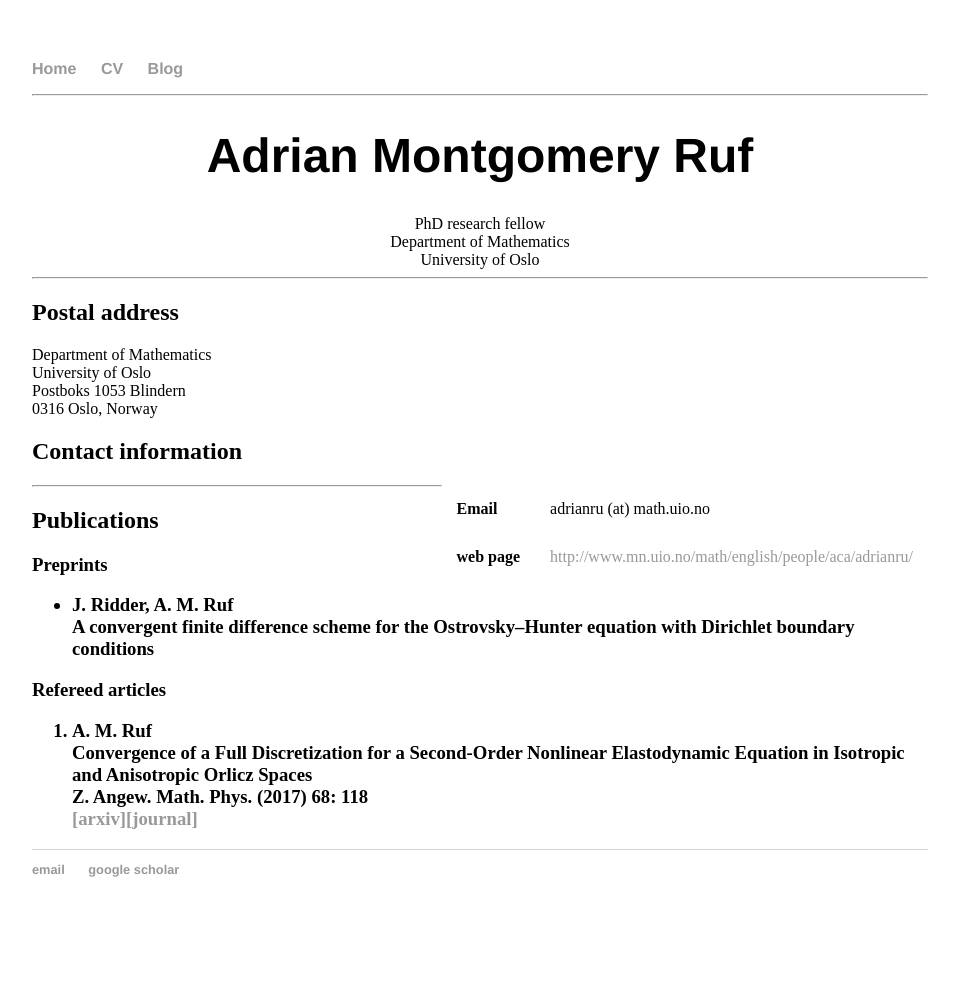
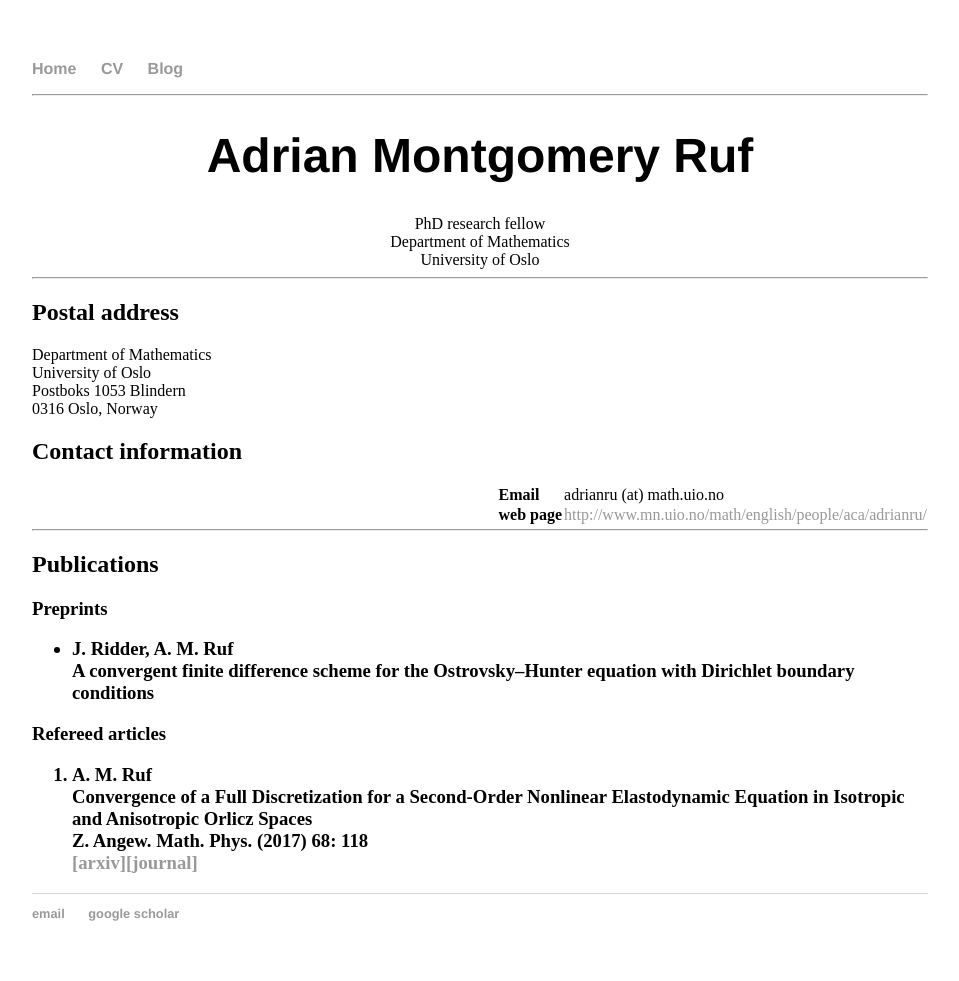
Before and after one commit to adrianmruf/adrianmruf.github.io, a Jekyll site: the page built from index.html, in a window 1280 px wide. Shown: the whole page, without its empty margins (160-1119 px from the left). Built offline with Jekyll 4.4.1, drawn with Linux system fonts in a browser that asks for light colours; before the commit the page ends 937 px from its top, so only the background shows below that.

Commit message:
Update index.html

```diff
--- a/index.html
+++ b/index.html
@@ -23,9 +23,6 @@
 table, th, td {
     border-collapse: collapse;
 }
-th, td {
-    padding: 15px;
-}
 th {
     text-align: left;
 }
@@ -41,7 +38,8 @@
  	 </tr>
 </table>
 
-
+<br>
+<br>
 <hr />
 
 	<h2>Publications<h2>
```
